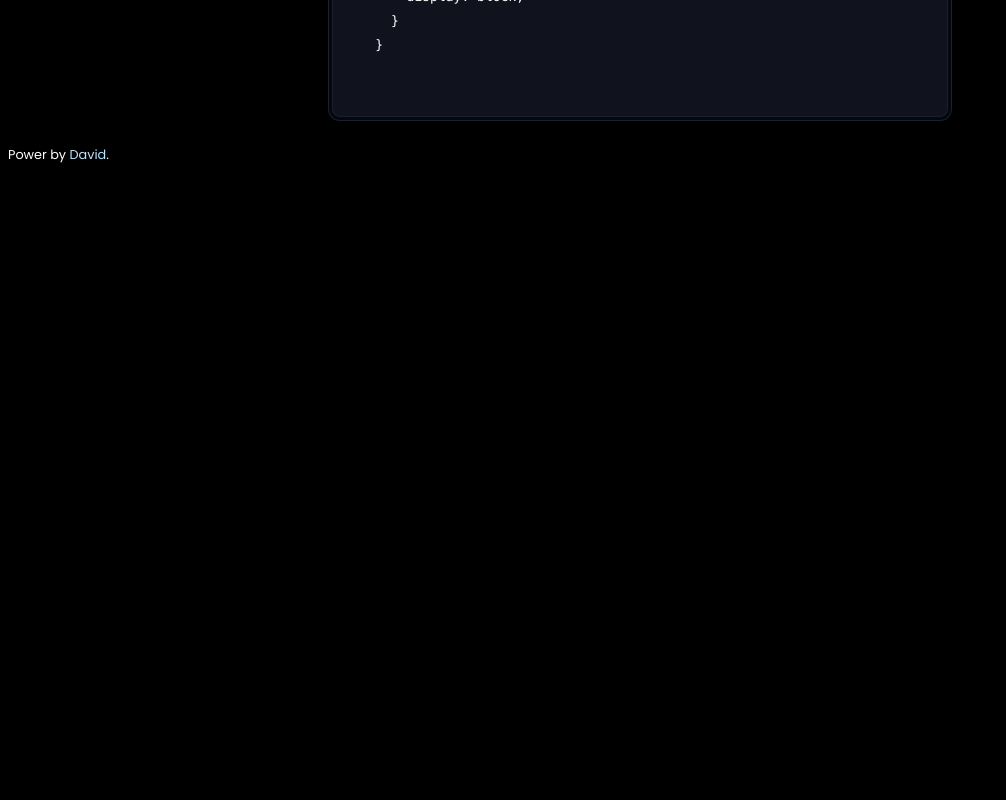
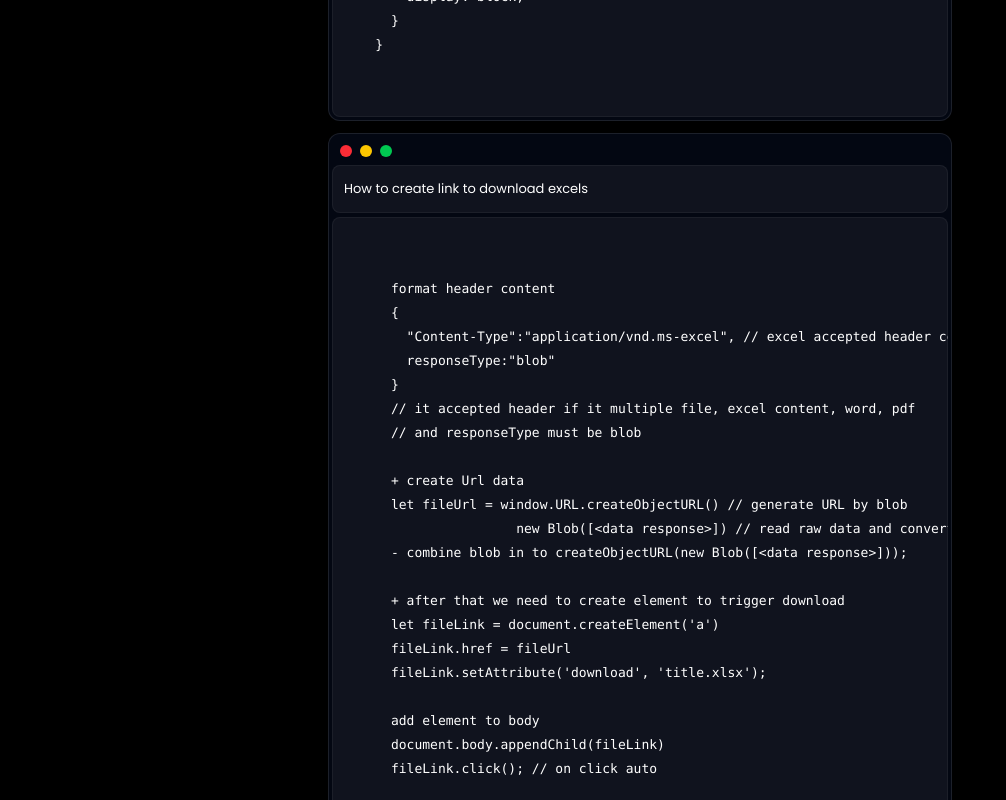
Before and after one commit to vidzin3/utils_platform, a Vue app: page / in a window 1280 px wide. Shown: the part 8820-9620 px from the top of the page, without its empty margins (0-1006 px from the left). Before the commit the page ends 8988 px from the top, so only its background shows below. Built offline with nearby package versions, Linux system fonts and the light colour scheme.

Commit message:
update content

```diff
--- a/src/pages/index.vue
+++ b/src/pages/index.vue
@@ -534,6 +534,38 @@ const contents = [
     }`,
     raw_html: "",
   },
+  {
+    title: "How to create link to download excels",
+    description: "",
+    is_content: true,
+    content: `
+      format header content
+      {
+        "Content-Type":"application/vnd.ms-excel", // excel accepted header content type
+        responseType:"blob"
+      }
+      // it accepted header if it multiple file, excel content, word, pdf
+      // and responseType must be blob
+
+      + create Url data
+      let fileUrl = window.URL.createObjectURL() // generate URL by blob
+                      new Blob([<data response>]) // read raw data and convert into a readableStream (byte data)
+      - combine blob in to createObjectURL(new Blob([<data response>]));
+
+      + after that we need to create element to trigger download
+      let fileLink = document.createElement('a')
+      fileLink.href = fileUrl
+      fileLink.setAttribute('download', 'title.xlsx');
+
+      add element to body
+      document.body.appendChild(fileLink)
+      fileLink.click(); // on click auto
+
+      then remove element from body
+      document.body.removeChild(fileLink)
+      window.URL.revokeObjectURL(fileURL); // if link is releases an existing object URL which was previously created by calling URL.createObjectURL().`,
+    raw_html: "",
+  },
 ];
 </script>
 
```
